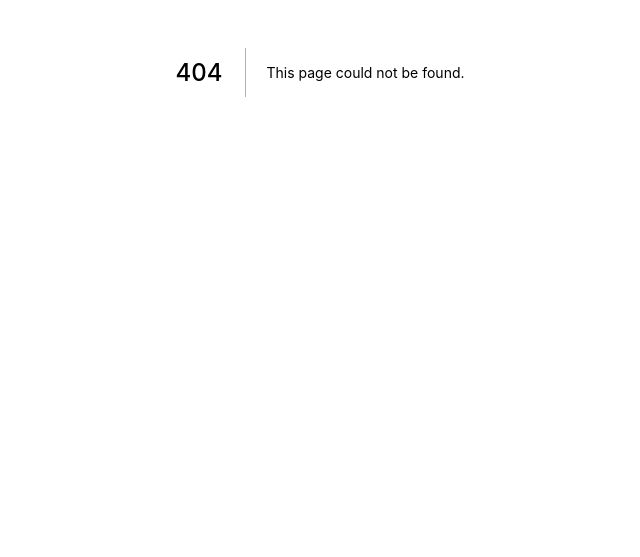
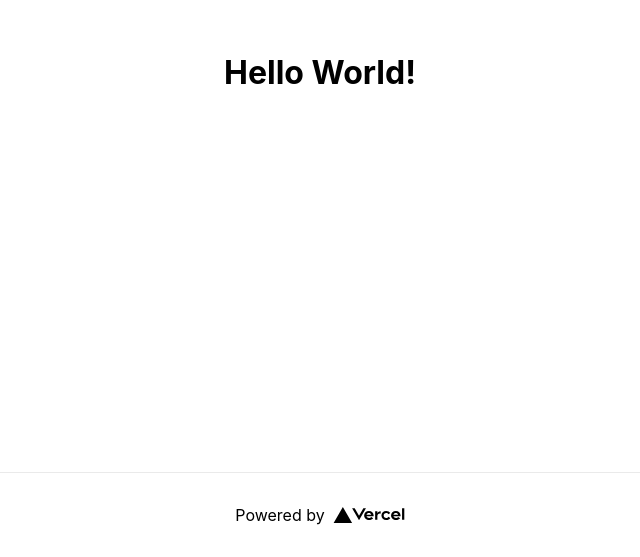
Before and after one commit to pbagabaldo/titan-quiz-bowl, a Next.js app: page /posts/music in a window 1280 px wide. Before the commit this address had no page. Shown: the part 328-885 px from the top of the page, without its empty margins (320-960 px from the left). Before the commit the page ends 800 px from the top, so only its background shows below. Built offline with nearby package versions, Linux system fonts and the light colour scheme.

Commit message:
Updated home page to include different categories

```diff
--- /dev/null
+++ b/pages/posts/music.js
@@ -0,0 +1,34 @@
+import Head from 'next/head'
+import Image from 'next/image'
+import styles from '../../styles/Home.module.css'
+
+export default function Music() {
+  return (
+    <div className={styles.container}>
+      <Head>
+        <title>Create Next App</title>
+        <meta name="description" content="Generated by create next app" />
+        <link rel="icon" href="/favicon.ico" />
+      </Head>
+
+      <main className={styles.main}>
+        <h1>
+            Hello World!
+        </h1>
+      </main>
+
+      <footer className={styles.footer}>
+        <a
+          href="https://vercel.com?utm_source=create-next-app&utm_medium=default-template&utm_campaign=create-next-app"
+          target="_blank"
+          rel="noopener noreferrer"
+        >
+          Powered by{' '}
+          <span className={styles.logo}>
+            <Image src="/vercel.svg" alt="Vercel Logo" width={72} height={16} />
+          </span>
+        </a>
+      </footer>
+    </div>
+  )
+}
--- a/styles/Home.module.css
+++ b/styles/Home.module.css
@@ -82,7 +82,8 @@
   border: 1px solid #eaeaea;
   border-radius: 10px;
   transition: color 0.15s ease, border-color 0.15s ease;
-  max-width: 300px;
+  width: 300px;
+  height: auto;
 }
 
 .card:hover,
@@ -95,6 +96,7 @@
 .card h2 {
   margin: 0 0 1rem 0;
   font-size: 1.5rem;
+  text-align: center;
 }
 
 .card p {
```
Also changed, not shown: pages/index.js (+6 -17 lines).
